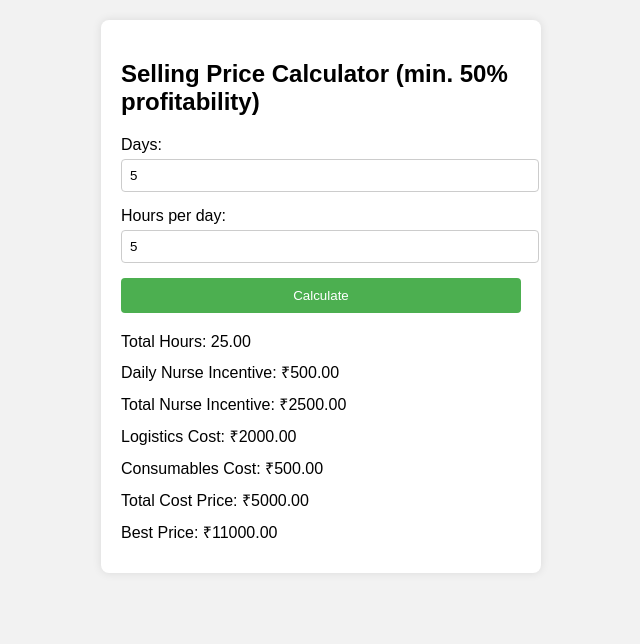
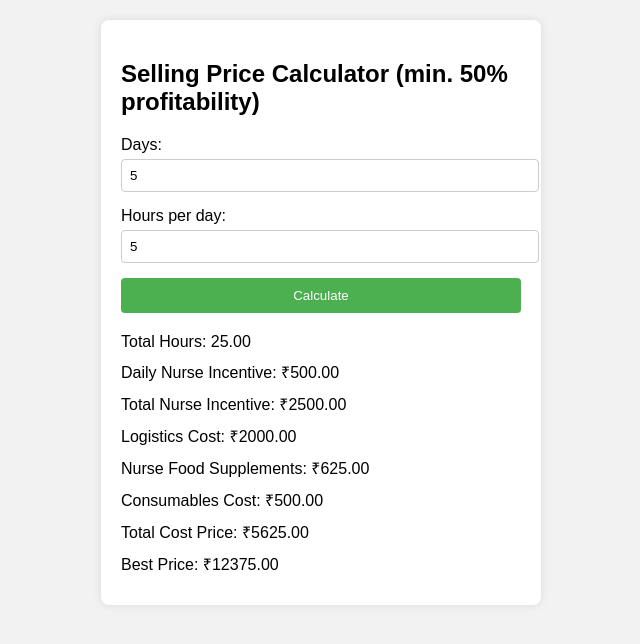
Before and after one commit to ashutoshc9analytics/Price-calculator-for-Postnatal-Therapeutic-Care, a plain HTML site: page index.html in a window 1280 px wide. Both pictures are taken after typing "5", "5" into the empty fields and a click on the button "Calculate". Shown: the whole page, without its empty margins (319-959 px from the left). Drawn offline with Linux system fonts and the light colour scheme.

Commit message:
Update index.html

```diff
--- a/index.html
+++ b/index.html
@@ -80,8 +80,9 @@
             const dailyNurseIncentive = Math.min((hours * 100), 800);
             const totalNurseIncentive = days * dailyNurseIncentive;
             const logisticsCost = days * 400;
+            const nurseFoodSupplements = days * 125;
             const consumablesCost = days * 100;
-            const totalCostPrice = totalNurseIncentive + logisticsCost + consumablesCost;
+            const totalCostPrice = totalNurseIncentive + logisticsCost + nurseFoodSupplements +consumablesCost;
             const bestPrice = totalCostPrice * 2.2;
 
             const results = `
@@ -89,6 +90,7 @@
                 <div>Daily Nurse Incentive: ₹${dailyNurseIncentive.toFixed(2)}</div>
                 <div>Total Nurse Incentive: ₹${totalNurseIncentive.toFixed(2)}</div>
                 <div>Logistics Cost: ₹${logisticsCost.toFixed(2)}</div>
+                <div>Nurse Food Supplements: ₹${nurseFoodSupplements.toFixed(2)}</div>
                 <div>Consumables Cost: ₹${consumablesCost.toFixed(2)}</div>
                 <div>Total Cost Price: ₹${totalCostPrice.toFixed(2)}</div>
                 <div>Best Price: ₹${bestPrice.toFixed(2)}</div>
```
